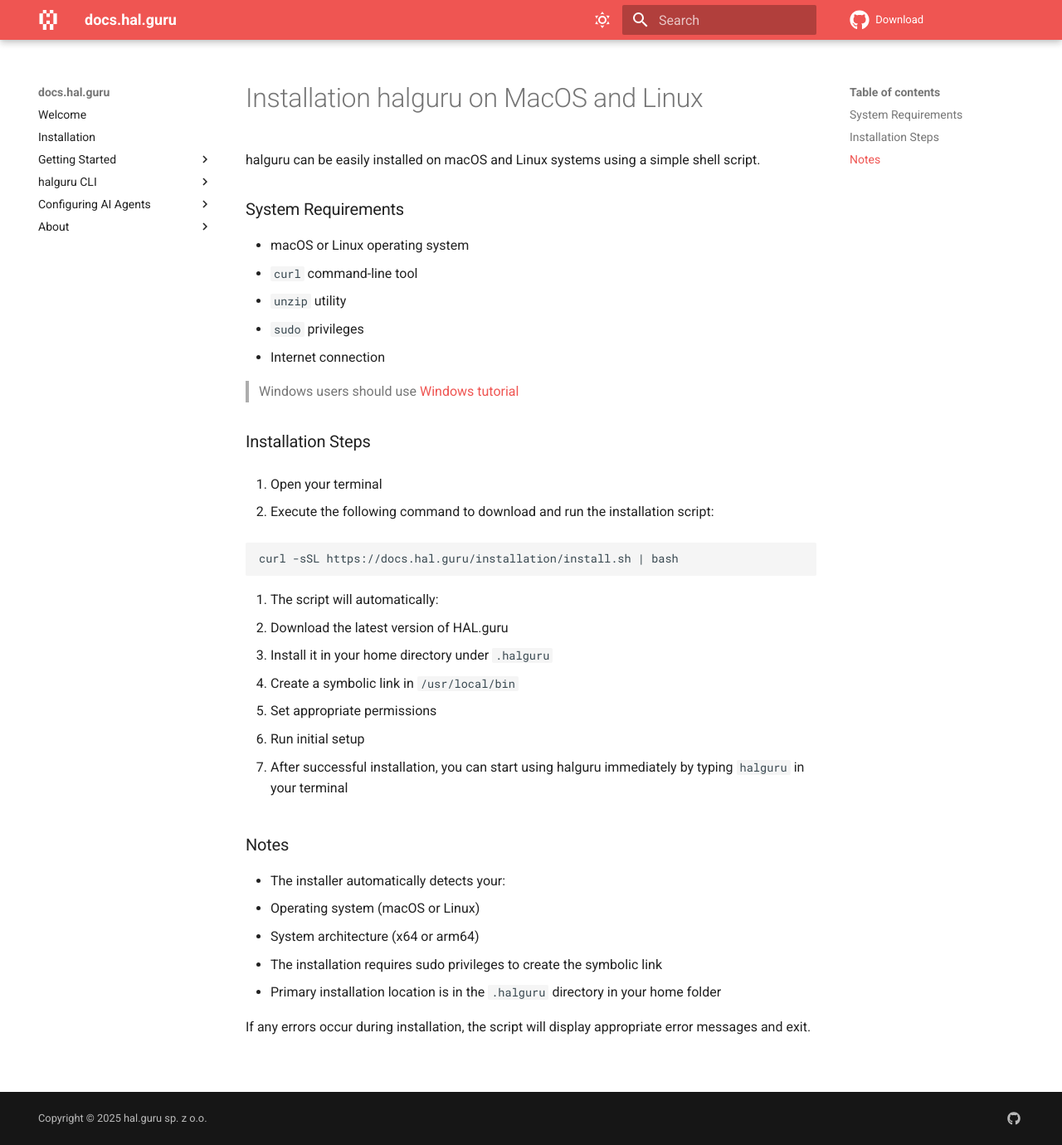
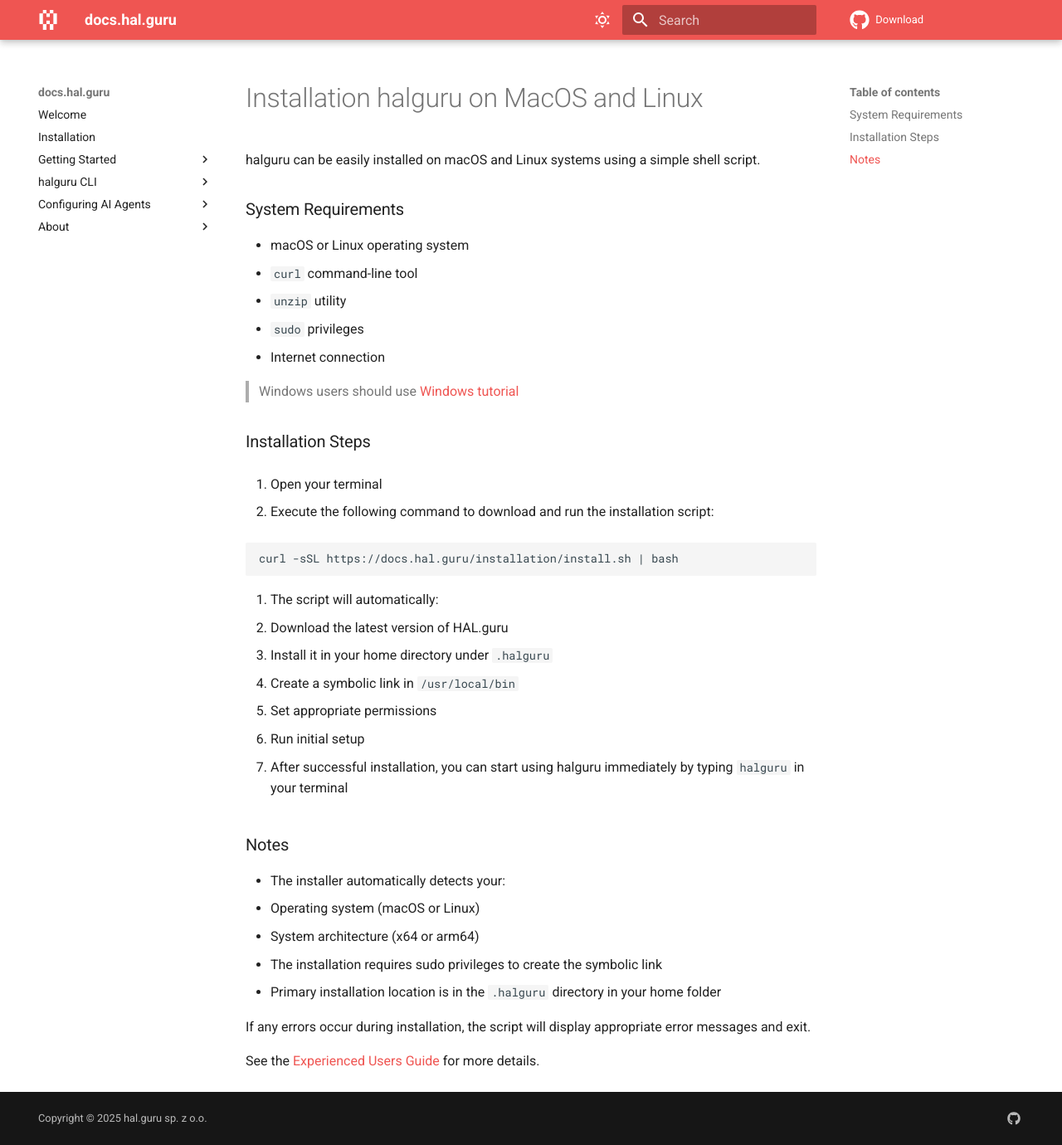
Before and after one commit to HAL-guru/hal.guru, an MkDocs documentation site: the page built from docs/installation/macos-and-linux.md, in a window 1280 px wide and 1380 px high. Shown: the whole window at 83% size. Built offline with MkDocs 1.6.1 and Material for MkDocs 9.7.7, drawn with Linux system fonts in a browser that asks for light colours; comment, search, counter and statistics services are not loaded.

Commit message:
Switch to tag-based releases and update installation docs
Changed the GitHub Actions workflow to trigger releases on tags instead of branch pushes. Enhanced installation documentation by adding links to the "Experienced Users Guide" for additional details.

```diff
--- a/docs/installation/macos-and-linux.md
+++ b/docs/installation/macos-and-linux.md
@@ -45,3 +45,5 @@
 - Primary installation location is in the `.halguru` directory in your home folder
 
 If any errors occur during installation, the script will display appropriate error messages and exit.
+
+See the [Experienced Users Guide](experiences-users.md) for more details.
```
Also changed, not shown: docs/installation/windows.md (+2 -0 lines), 1 other file.
